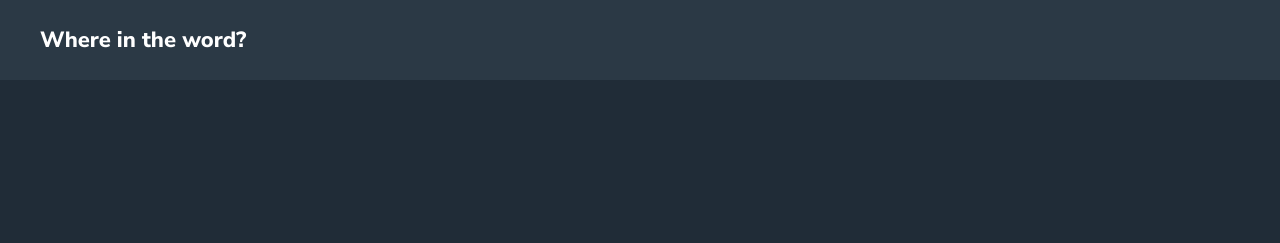
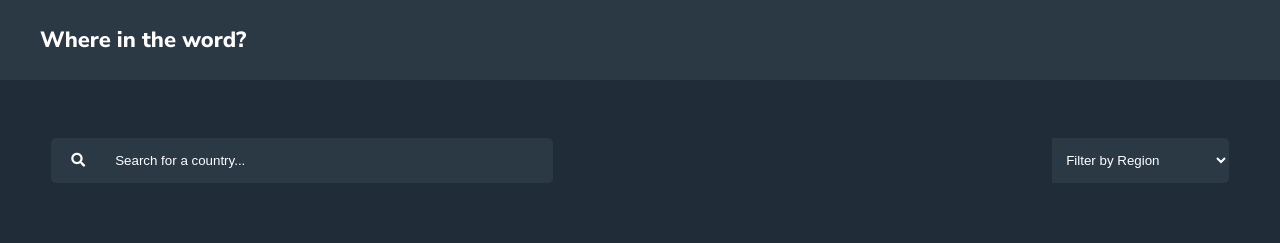
Before and after one commit to FedericoWalovnik/rest-countries-api, a website with bundled scripts: page src/index.html in a window 1280 px wide. Built offline with nearby package versions, Linux system fonts and the light colour scheme; no server answers.

Commit message:
Search by country implemented

```diff
--- a/src/index.html
+++ b/src/index.html
@@ -3,6 +3,7 @@
 <head>
     <meta charset="UTF-8">
     <link href="https://fonts.googleapis.com/css2?family=Nunito+Sans:wght@300;600;800&display=swap" rel="stylesheet">
+    <script src="https://kit.fontawesome.com/20e6b407f6.js" crossorigin="anonymous"></script>
     <link rel="stylesheet" href="https://use.fontawesome.com/releases/v5.15.1/css/all.css"
         integrity="sha384-vp86vTRFVJgpjF9jiIGPEEqYqlDwgyBgEF109VFjmqGmIY/Y4HV4d3Gp2irVfcrp" crossorigin="anonymous">
     <meta name="viewport" content="width=device-width, initial-scale=1.0">
@@ -19,7 +20,20 @@
         </div>
     </nav>
     <section class="main-section">
-
+        <div class="filters">
+            <div class="filters__inputContainer">
+                <label for="inputCountry"><i class="filters__icon fas fa-search"></i></label>
+                <input name="inputCountry" type="text" class="filters__element filters__input" id="inputCountry" placeholder="Search for a country..."></input>
+            </div>
+            <select class="filters__element filters__dropDown" id="dropdownRegions">
+                <option value="" disabled selected hidden>Filter by Region</option>
+                <option value="africa">Africa</option>
+                <option value="america">America</option>
+                <option value="asia">Asia</option>
+                <option value="europe">Europe</option>
+                <option value="oceania">Oceania</option>
+            </select>
+        </div>
         <div class="country-list" id="country-list">
             <!--<div class="country-list__card">
                 <div class="country-list__flag"></div>
--- a/src/js/details.js
+++ b/src/js/details.js
@@ -19,7 +19,6 @@ const getNamefromTheURL = () =>{
     const queryString = window.location.search;
     const urlParams = new URLSearchParams(queryString);
     const countryName = urlParams.get("country");
-    console.log(countryName)
     return countryName;
 }
 
@@ -48,7 +47,7 @@ const loadData = (countryData) =>{
 
 const handleLoadDetails = async() =>{
     const countryName = getNamefromTheURL();
-    const countryData = await data.getCountryByName(countryName);
+    const countryData = await data.getOneCountryByName(countryName);
     console.log(countryData);
     loadData(countryData);
 }
--- a/src/js/getData.js
+++ b/src/js/getData.js
@@ -8,8 +8,20 @@ export const getAllCountries = async() =>{
 }
 
 
-export const getCountryByName = async(name) => {
+export const getOneCountryByName = async(name) => {
     const rawData = await fetch(`https://restcountries.eu/rest/v2/name/${name}`);
     const convertedData = await rawData.json();
     return convertedData[0];
 }
+
+export const getCountryByName = async(name) => {
+    const rawData = await fetch(`https://restcountries.eu/rest/v2/name/${name}`);
+    const convertedData = await rawData.json();
+    return convertedData;
+}
+
+export const getCountriesByRegion = async(name) => {
+    const rawData = await fetch(`https://restcountries.eu/rest/v2/name/${name}`);
+    const convertedData = await rawData.json();
+    return convertedData[0];
+}
--- a/src/js/index.js
+++ b/src/js/index.js
@@ -1,10 +1,14 @@
-import * as data from './getData.js'
+import * as data from "./getData.js";
 
 //HTML ELEMENTS
 const countryList = document.getElementById("country-list");
+const inputCountry = document.getElementById("inputCountry");
+const dropDownRegions = document.getElementById("dropdownRegions");
 
 const updateCountriesList = (countries) => {
-    countries.forEach(country => {
+  countryList.innerHTML = "";
+  console.log("Update the UI");
+  countries.forEach((country) => {
     const HTMLtoAdd = `
         <div class="country-list__card" name="${country.name}" id="countryListItem">
             <div class="country-list__flag-container">
@@ -18,23 +22,37 @@ const updateCountriesList = (countries) => {
                     <p class="country-list__single-detail">Capital: <span id="detail">${country.capital}</span></p>
                 </div>
             </div>
-        </div>`
-        countryList.insertAdjacentHTML("beforeEnd", HTMLtoAdd)
+        </div>`;
+    countryList.insertAdjacentHTML("beforeEnd", HTMLtoAdd);
   });
-}
+};
 
-const getInitialData = async() =>{
+const getInitialData = async () => {
   const allCountries = await data.getAllCountries();
   updateCountriesList(allCountries);
-}
+};
 
-const handleCountryCardClick = (e) =>{
-    if(e.target.classList.contains("country-list__card")){
+const handleCountryCardClick = (e) => {
+  if (e.target.classList.contains("country-list__card")) {
     const countryName = e.target.getAttribute("name");
     window.location = `${data.localLink}/details.html?&country=${countryName}`;
   }
+};
+
+const handleInputCountry = async () => {
+  if (inputCountry.value) {
+    const searchResult = await data.getCountryByName(inputCountry.value);
+    console.log(searchResult);
+    updateCountriesList(searchResult);
   }
+};
+
+const handleDropDownRegions = async () => {
+  console.log(dropDownRegions.value);
+};
 
 //Event listeners
-window.addEventListener('load', getInitialData);
+window.addEventListener("load", getInitialData);
 countryList.addEventListener("click", handleCountryCardClick.bind(Event));
+inputCountry.addEventListener("keyup", handleInputCountry);
+dropDownRegions.addEventListener("onchange", handleDropDownRegions);
--- /dev/null
+++ b/src/sass/components/_filters.scss
@@ -0,0 +1,51 @@
+.filters {
+  display: flex;
+  height: 20vh;
+  justify-content: space-between;
+  align-items: center;
+
+  &__element {
+    height: 4.5rem;
+    border-top-right-radius: 0.5rem;
+    border-bottom-right-radius: 0.5rem;
+    border: none;
+    background-color: $DarkBlueElements;
+    color: $white;
+    padding: 1rem;
+  }
+
+  &__element:focus {
+    outline: none;
+    background-color: hsl(206, 25%, 32%);
+  }
+
+  &__icon {
+    position: relative;
+  }
+
+  &__dropDown {
+    width: 15%;
+  }
+}
+.filters__inputContainer {
+  display: flex;
+}
+
+.filters__input {
+  width: 35vw;
+}
+
+.filters__input::placeholder {
+  color: $white;
+  opacity: 1; /* Firefox */
+}
+
+.filters__icon {
+  border-top-left-radius: 0.5rem;
+  border-bottom-left-radius: 0.5rem;
+  display: flex;
+  padding: 0 2rem;
+  background-color: $DarkBlueElements;
+  height: 4.5rem;
+  align-items: center;
+}
--- a/src/sass/layout/_main-section.scss
+++ b/src/sass/layout/_main-section.scss
@@ -1,5 +1,5 @@
 .main-section {
-  margin: 20vh 4vw 0 4vw;
+  margin: 0 4vw;
 }
 
 .main-section-details {
--- a/src/sass/main.scss
+++ b/src/sass/main.scss
@@ -9,6 +9,7 @@
 @import "components/card";
 @import "components/navbar";
 @import "components/country-list";
+@import "components/filters";
 
 @import "layout/details";
 @import "layout/main-section";
```
Also changed, not shown: src/css/style.css. Lines whose indentation alone changed are shown as unchanged.
